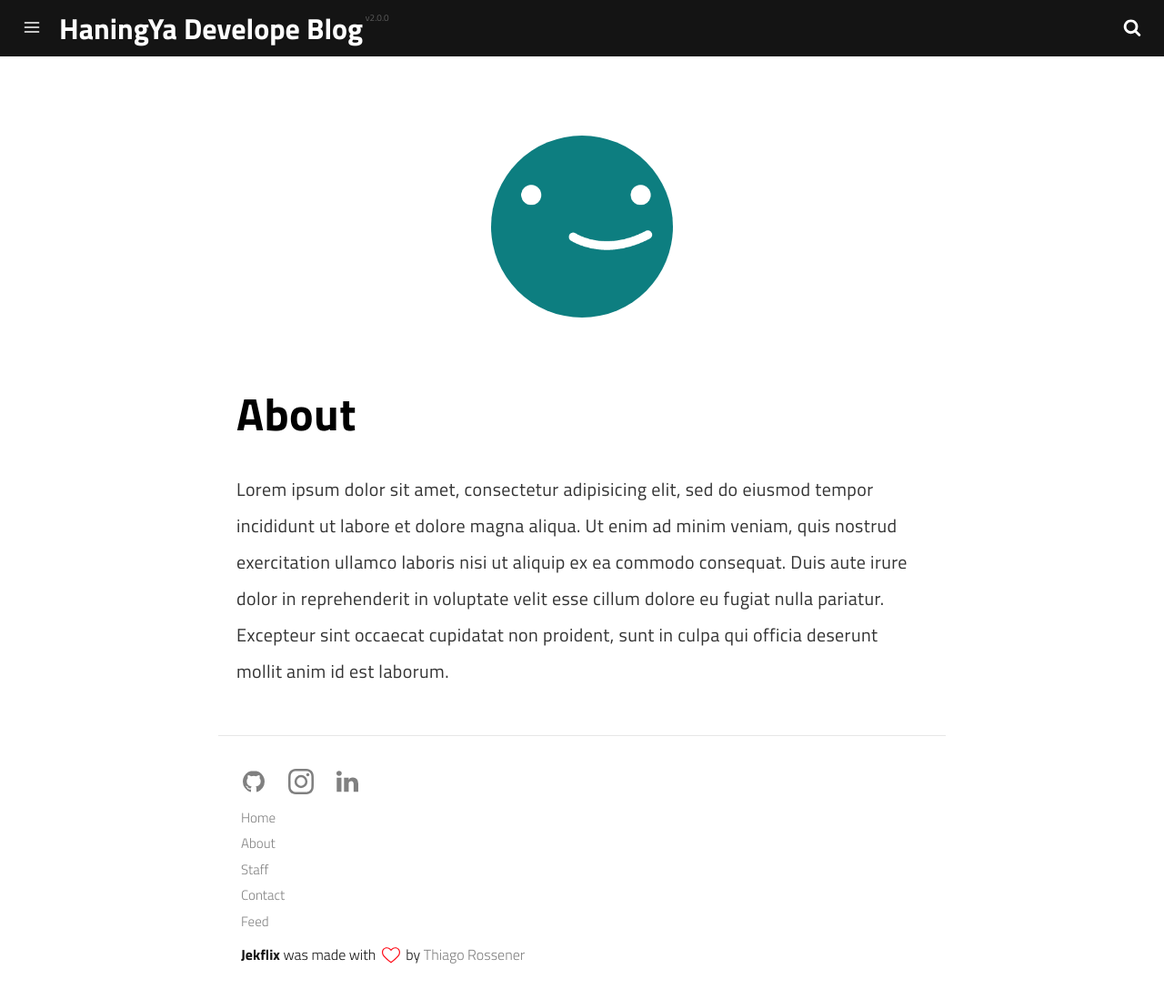
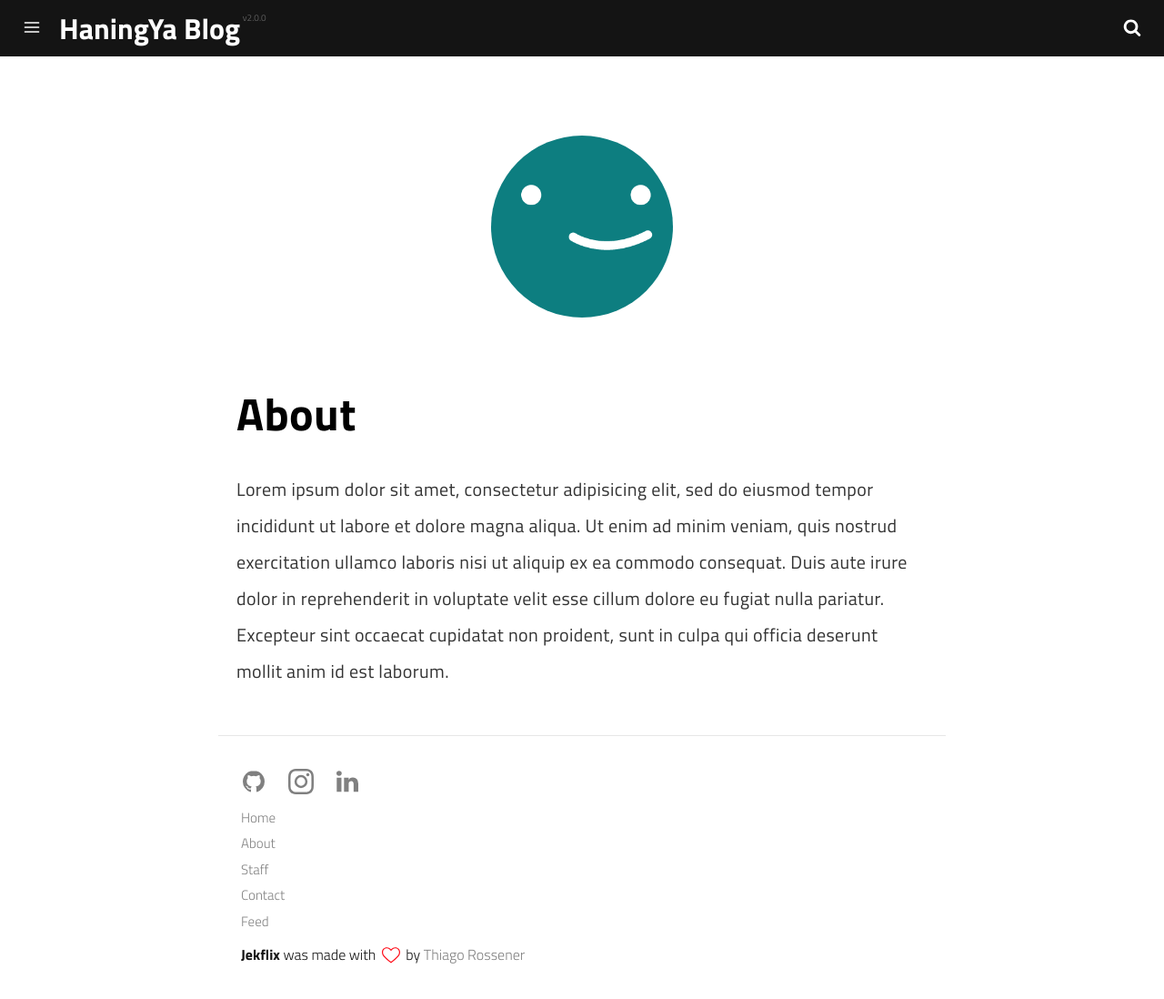
Before and after one commit to KimTaeHyeong17/KimTaeHyeong17.github.io, a Jekyll site: the page built from pages/about.md, in a window 1280 px wide and 1098 px high. Shown: the whole window at 91% size. Built offline with Jekyll 4.4.1, drawn with Linux system fonts in a browser that asks for light colours; a script that is not in the unit is left out; part of the change alters nothing that is shown.

Commit message:
profile updated

```diff
--- a/_config.yml
+++ b/_config.yml
@@ -1,5 +1,5 @@
 # Site Settings
-name: HaningYa Develope Blog
+name: HaningYa Blog
 title: HaningYa | CS Student
 description: iOS, Android, Java, Swift, (Cloud, ML, Algorithm)
 tags:
@@ -8,7 +8,7 @@ tags:
   - jekyll
   - theme
   - netlify
-email: youremail@xyz.com
+email: uuzaza@naver.com
 disqus_username: disqus_username
 show_hero: true
 
@@ -18,8 +18,8 @@ show_hero: true
 github_username: KimTaeHyeong17
 # facebook_username: facebook_username
 # twitter_username: twitter_username
-instagram_username: cse__kth
-linkedin_username: uuzaza74@gmail.com
+instagram_username: cse_kth
+linkedin_username: taehyeong-kim-a6b8bb17b
 # medium_username: medium_username
 
 
```
